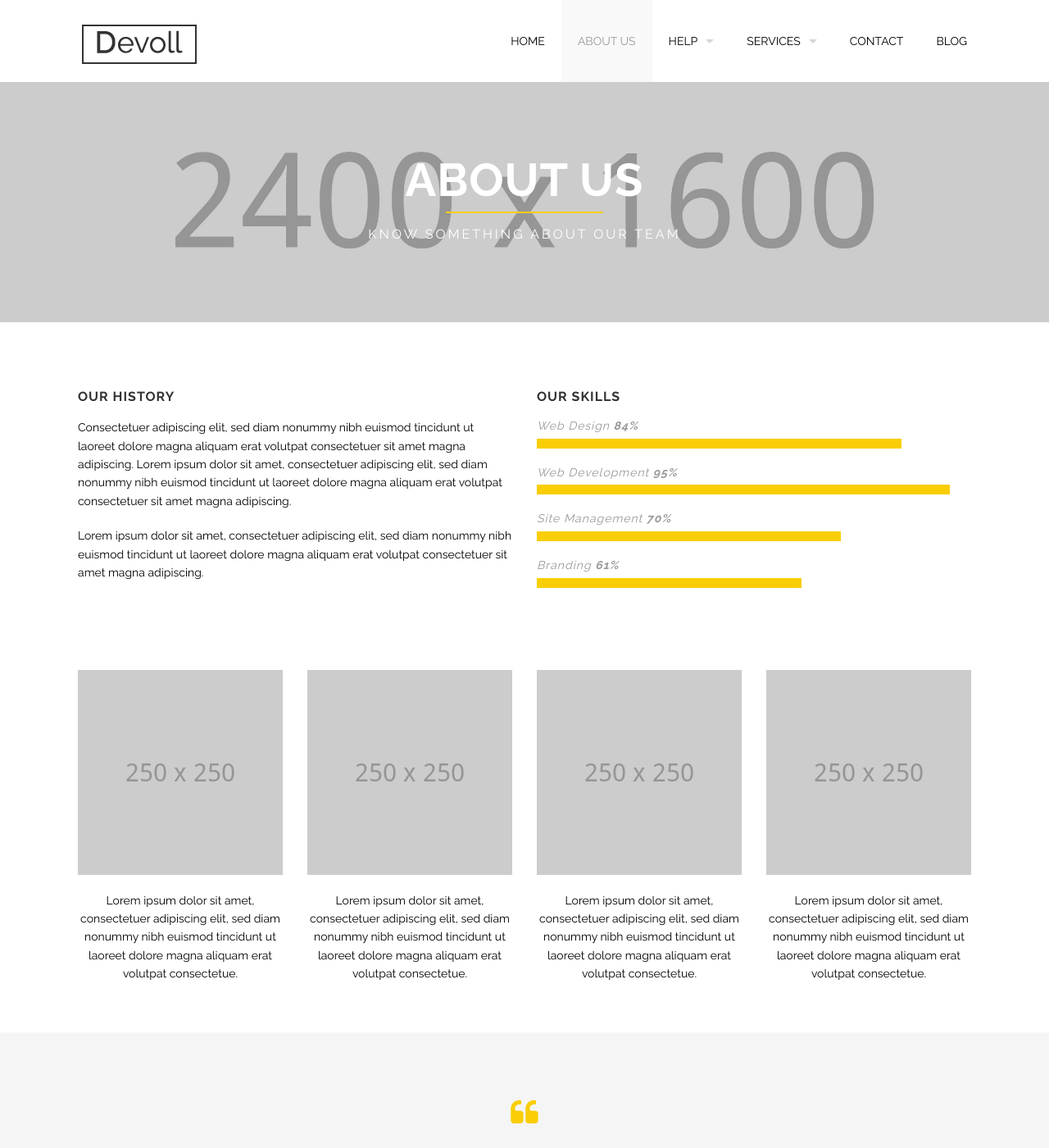
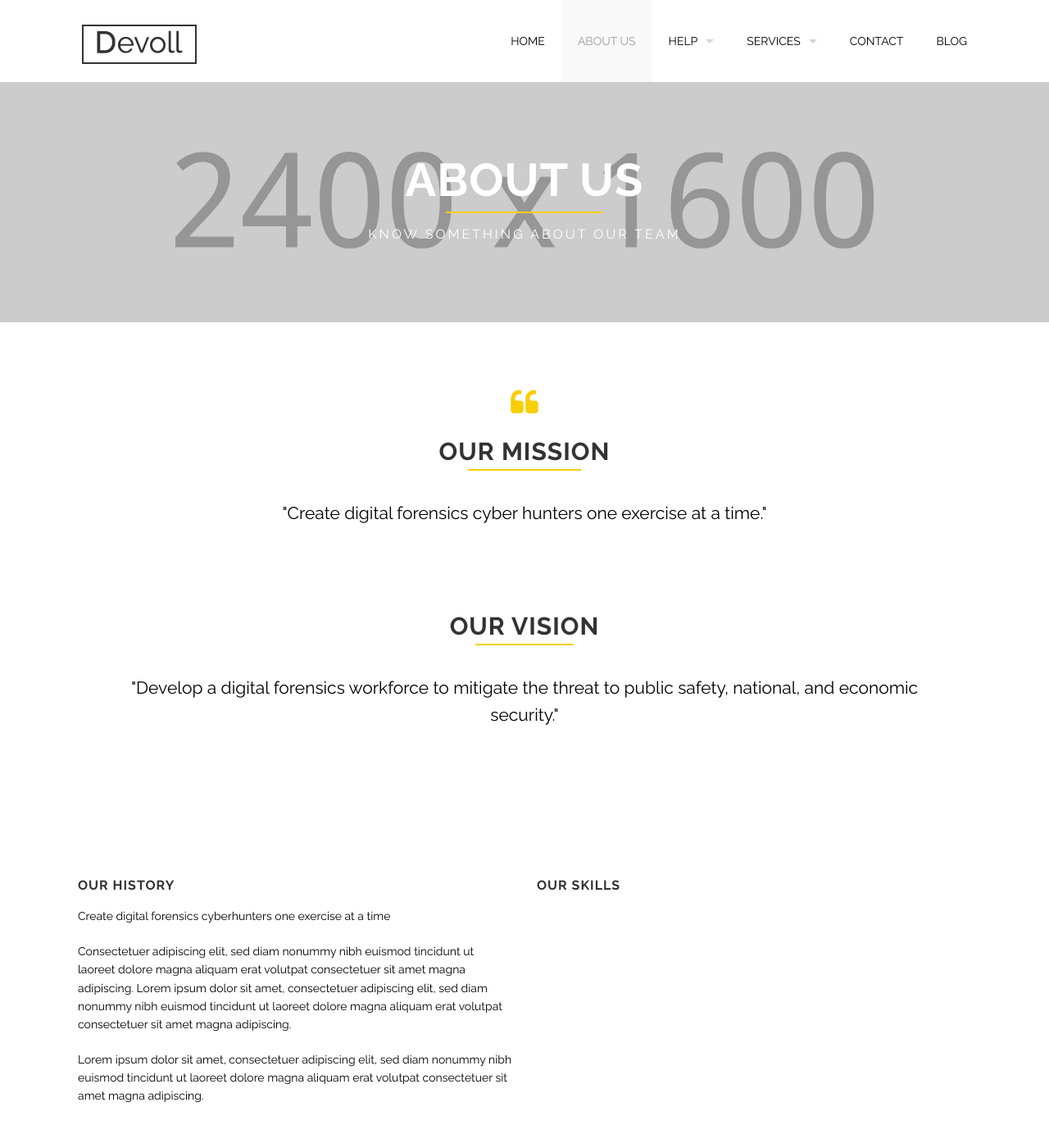
Before and after one commit to USDFC/usdfc.github.io, a Jekyll site: the page built from about.html, in a window 1280 px wide and 1400 px high. Shown: the whole window at 82% size. Built offline with Jekyll 4.4.1, drawn with Linux system fonts in a browser that asks for light colours; nearby versions of some CDN libraries; library files that are not in the unit come from our copies.

Commit message:
Mission and vision statements

```diff
--- a/about.html
+++ b/about.html
@@ -31,26 +31,57 @@ testimonials:
 
 <div class='full'>
   <div class='row'>
+    <div class='large-12 columns'>
+      <p class='centered-text'>
+        <i class='fa fa-quote-left' style='color: #F9CE06; font-size: 36px;'></i>
+      </p>
+    </div>
+  </div>
+  <div class='row'>
+    <div class='large-12 columns'>
+      {% include section-header.html title="Our Mission" %}
+      <div class='spacing'></div>
+    </div>
+  </div>
+  <div class='row'>
+    <div class='large-12 columns'>
+      <div class='mod modTestimonials'>
+        <div class='items centered-text'>
+          <p class='quote'>"Create digital forensics cyber hunters one exercise at a time."</p>
+          <div class='two spacing'></div>
+        </div>
+      </div>
+    </div>
+  </div>
+  <div class='row'>
+    <div class='large-12 columns'>
+      {% include section-header.html title="Our Vision" %}
+      <div class='spacing'></div>
+    </div>
+  </div>
+  <div class='row'>
+    <div class='large-12 columns'>
+      <div class='mod modTestimonials'>
+        <div class='items centered-text'>
+          <p class='quote'>"Develop a digital forensics workforce to mitigate the threat to public safety, national, and economic security."</p>
+          <div class='two spacing'></div>
+        </div>
+      </div>
+    </div>
+  </div>
+</div>
+
+<div class='full'>
+  <div class='row'>
     <div class='medium-6 columns'>
       <h3>Our history</h3>
+      <p>Create digital forensics cyberhunters one exercise at a time</p>
       <p>Consectetuer adipiscing elit, sed diam nonummy nibh euismod tincidunt ut laoreet dolore magna aliquam erat volutpat consectetuer sit amet magna adipiscing. Lorem ipsum dolor sit amet, consectetuer adipiscing elit, sed diam nonummy nibh euismod tincidunt ut laoreet dolore magna aliquam erat volutpat consectetuer sit amet magna adipiscing.</p>
       <p>Lorem ipsum dolor sit amet, consectetuer adipiscing elit, sed diam nonummy nibh euismod tincidunt ut laoreet dolore magna aliquam erat volutpat consectetuer sit amet magna adipiscing.</p>
     </div>
     <div class='medium-6 columns'>
       <h3>Our skills</h3>
-      <div class='mod modBarGraph'>
-        <ul class='bars'>
-          {% for skill in page.skills %}
-            <li>
-              <h4 style=''>
-                {{skill.title}}
-                <strong>{{skill.percentage}}%</strong>
-              </h4>
-              <p class='highlighted' data-percent='{{skill.percentage}}'></p>
-            </li>
-          {% endfor %}
-        </ul>
-      </div>
+
     </div>
   </div>
 </div>
```
